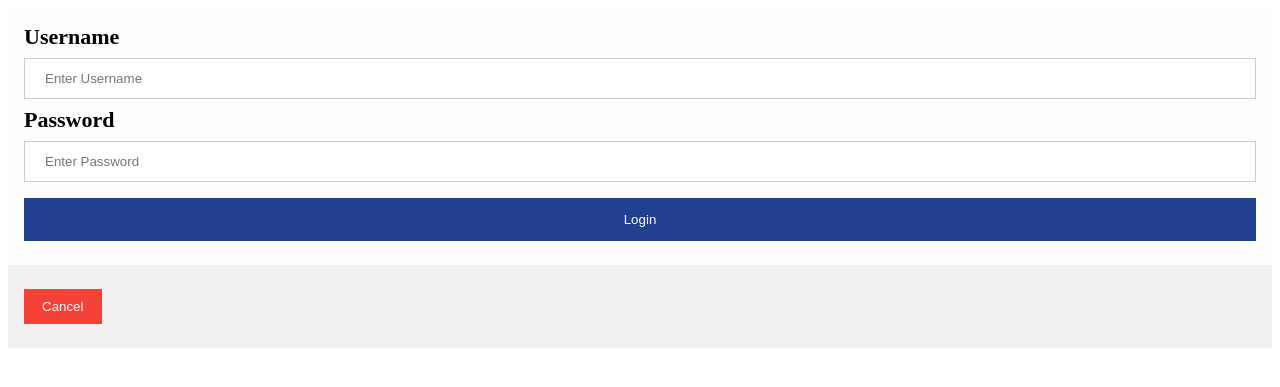
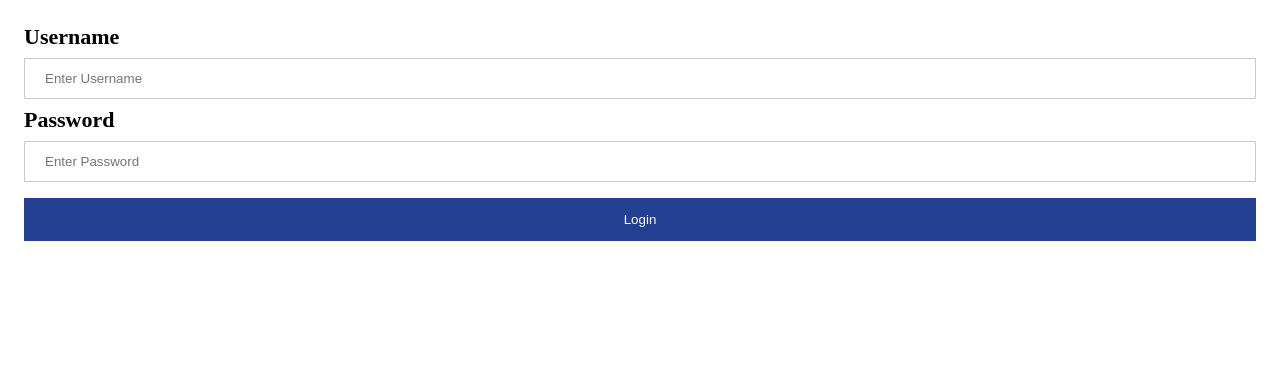
Before and after one commit to Redstone-2/CITComputerClub2, a Jekyll site: the page login.html, which Jekyll copies as it is, in a window 1280 px wide. Shown: the top 387 px of the page. Built offline with Jekyll 4.4.1, drawn with Linux system fonts in a browser that asks for light colours.

Commit message:
Update login.html

```diff
--- a/login.html
+++ b/login.html
@@ -263,10 +263,6 @@
 
       <button class = "submit" type="submit" id = "submit">Login</button>
     </div>
-
-    <div class="container" style="background-color:#f1f1f1">
-      <button type="button" onclick="document.getElementById('id01').style.display='none'" class="cancelbtn">Cancel</button>
-    </div>
   </form>
 </body>
 </html>
```
